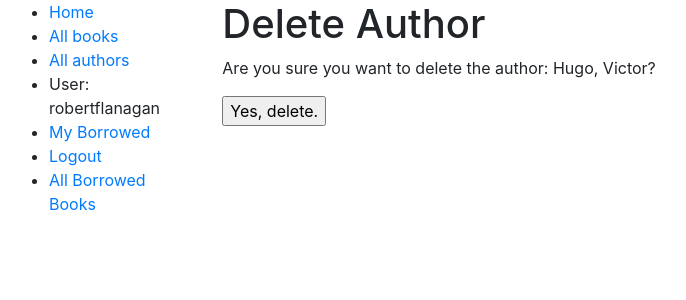
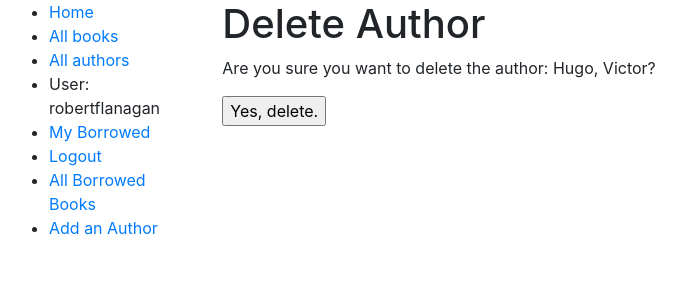
Before and after one commit to rjflanagan95/LocalLibrary, a Django app: page /catalog/author/4/delete/ in a window 1280 px wide. Shown: the top 300 px of the page, without its empty margins (6-692 px from the left). Run offline with Django 3.2, Linux system fonts and the light colour scheme; a user stored in the database is signed in; data comes from the database, SQL or seed files in the repository; both versions use the stored data as it was after the commit; some libraries are stand-ins or nearby versions.

Commit message:
added permission-restricted link to create author page

```diff
--- a/locallibrary/catalog/templates/base_generic.html
+++ b/locallibrary/catalog/templates/base_generic.html
@@ -27,6 +27,7 @@
           {% endif %}
           {% if perms.catalog.can_mark_returned %}
             <li><a href="{% url 'all-borrowed' %}">All Borrowed Books</a></li>
+            <li><a href="{% url 'author_create' %}">Add an Author</a></li>
           {% endif %}
         </ul>
      {% endblock %}
```
Also changed, not shown: locallibrary/db.sqlite3.
